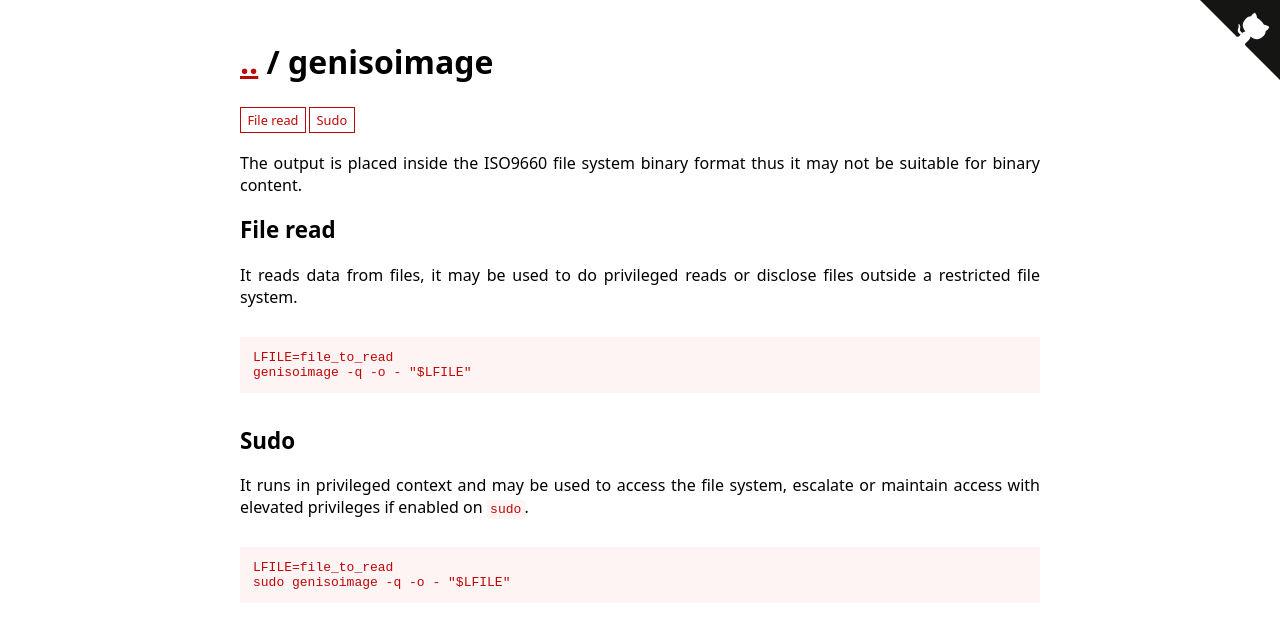
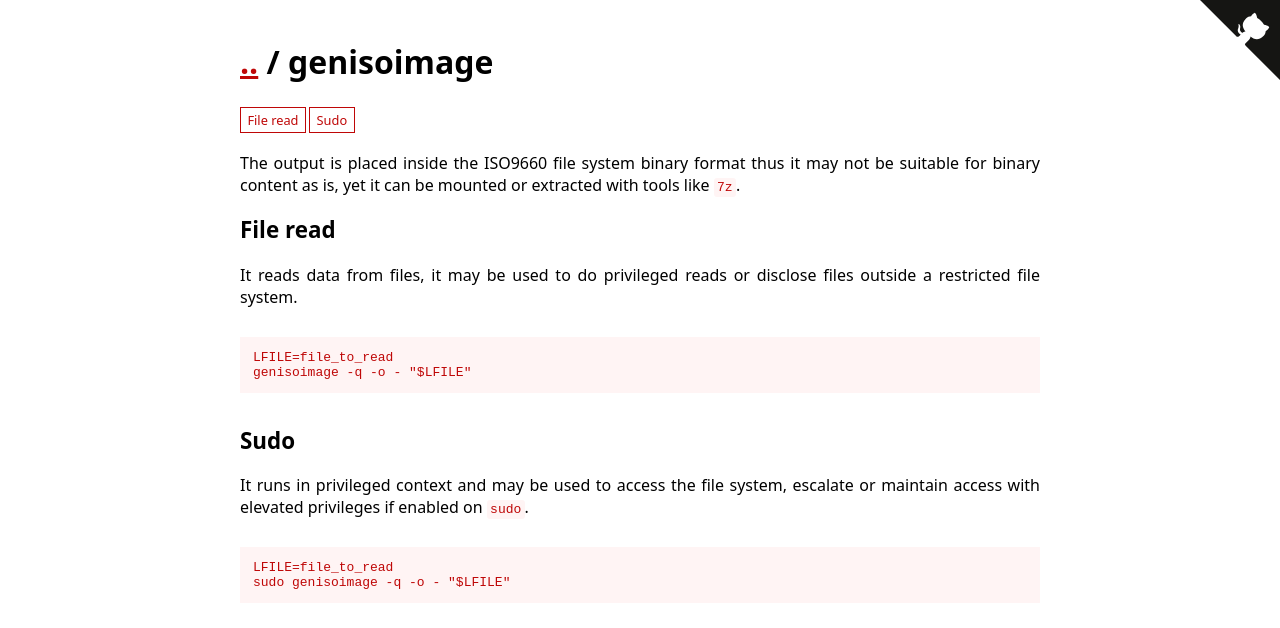
Before and after one commit to GTFOBins/GTFOBins.github.io, a Jekyll site: the page built from _gtfobins/genisoimage.md, in a window 1280 px wide. Shown: the top 628 px of the page. Built offline with Jekyll 4.4.1, drawn with Linux system fonts in a browser that asks for light colours.

Commit message:
Clarify the genisoimage description
Thanks to #94.

```diff
--- a/_gtfobins/genisoimage.md
+++ b/_gtfobins/genisoimage.md
@@ -1,5 +1,5 @@
 ---
-description: The output is placed inside the ISO9660 file system binary format thus it may not be suitable for binary content.
+description: The output is placed inside the ISO9660 file system binary format thus it may not be suitable for binary content as is, yet it can be mounted or extracted with tools like `7z`.
 functions:
   file-read:
     - code: |
```
